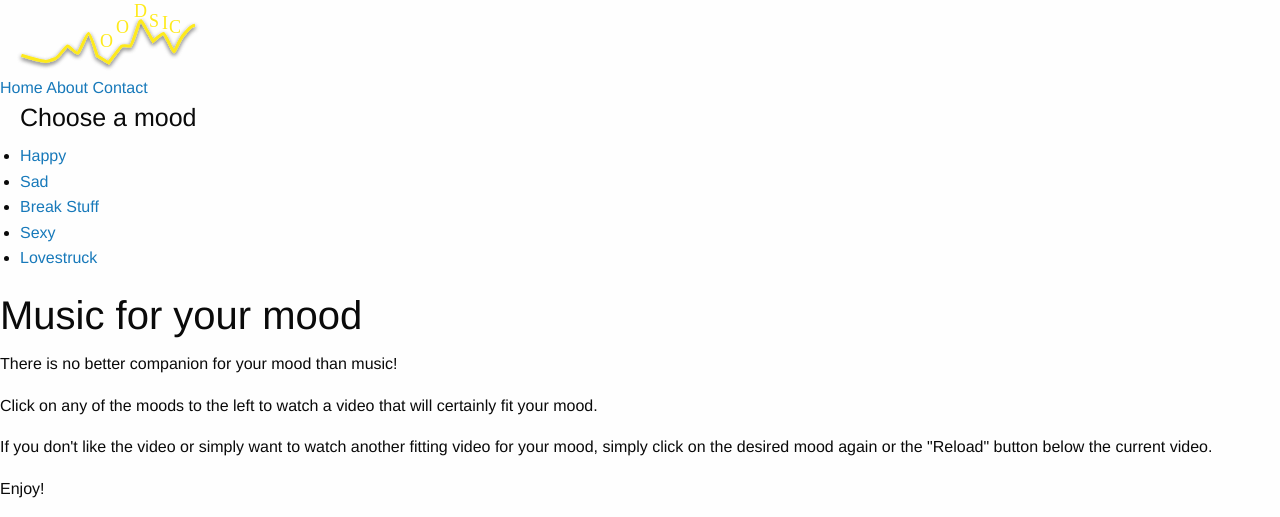
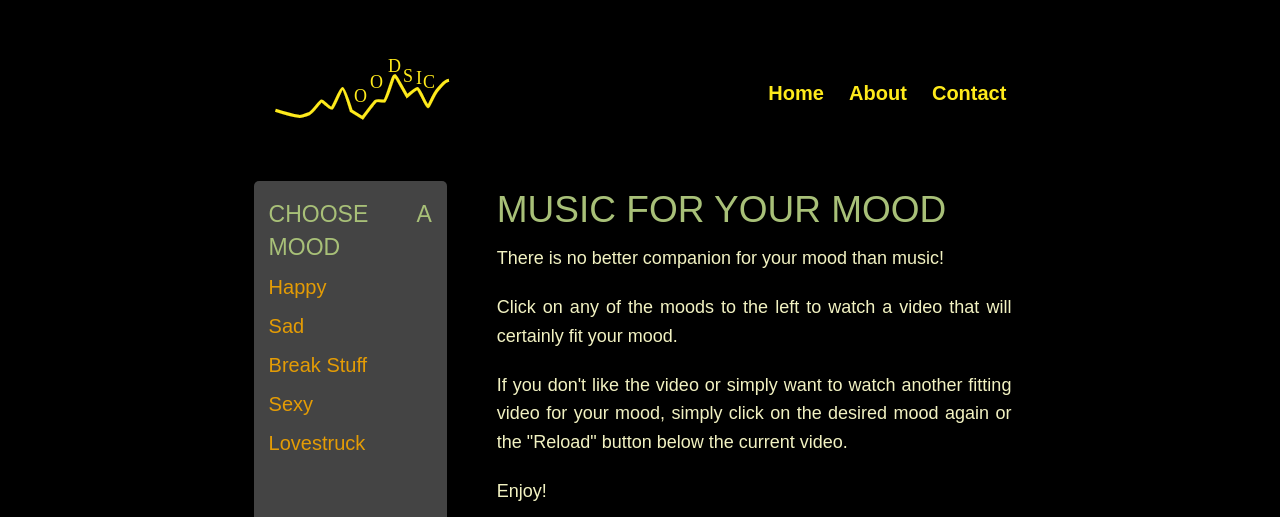
Before and after one commit to ixdiego/moodsic, a Jekyll site: the page built from index.html, in a window 1280 px wide. Shown: the top 517 px of the page. Built offline with Jekyll 4.4.1, drawn with Linux system fonts in a browser that asks for light colours; nearby versions of some CDN libraries; some web fonts are replaced; library files that are not in the unit come from our copies; grey boxes are pictures that could not be loaded.

Commit message:
changed CSS urls to full URLS

```diff
--- a/_layouts/default.html
+++ b/_layouts/default.html
@@ -12,9 +12,9 @@
         <!-- Custom CSS -->
         <!-- <link rel="stylesheet" href="/css/main.css"> -->
 
-        <link rel="stylesheet" href="moodsic/css/normalize.css">
-        <link rel="stylesheet" href="moodsic/css/foundation.min.css">
-        <link rel="stylesheet" href="moodsic/css/style.css">
+        <link rel="stylesheet" href="http://ixdiego.github.io/moodsic/css/normalize.css">
+        <link rel="stylesheet" href="http://ixdiego.github.io/moodsic/css/foundation.min.css">
+        <link rel="stylesheet" href="http://ixdiego.github.io/moodsic/css/style.css">
 
     </head>
     <body>
```
